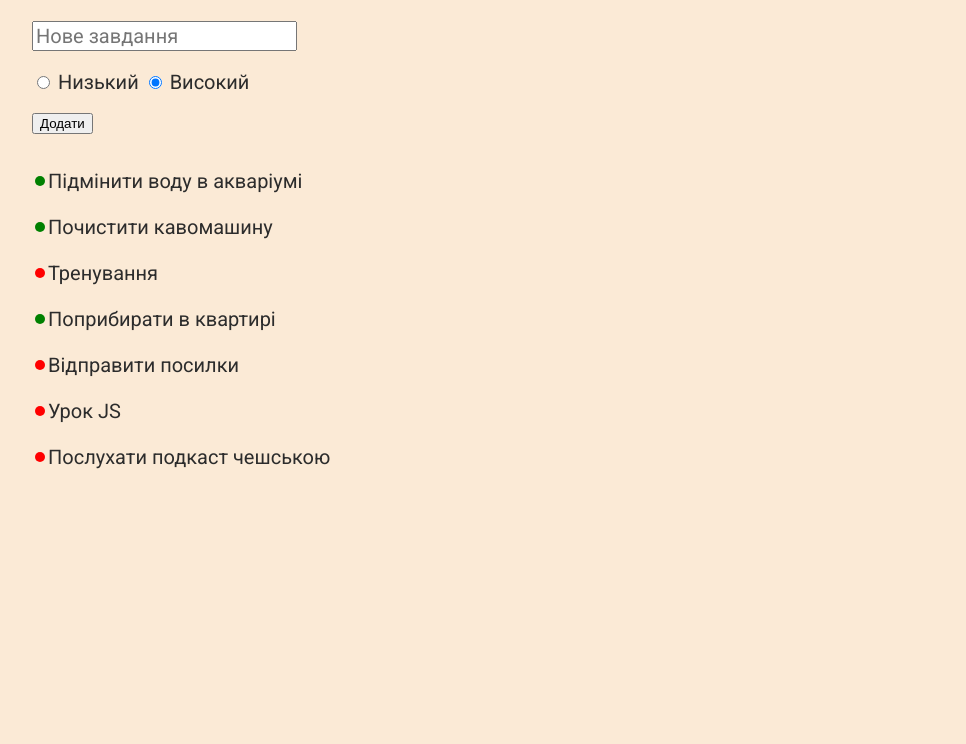
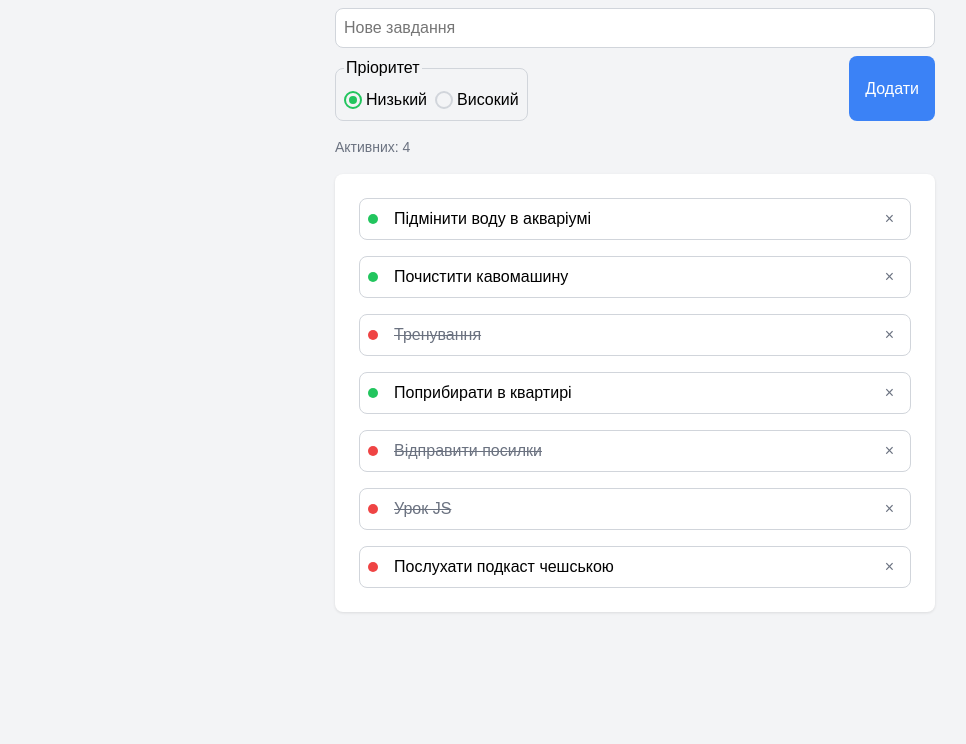
Before and after one commit to WebDeveloper-OlehRozhanskyi/ToDoList, a website built with Vite: page index.html in a window 1280 px wide. Shown: the part 88-832 px from the top of the page, without its empty margins (0-966 px from the left). After the commit the page ends 800 px from the top, so only its background shows below. Built offline with nearby package versions, Linux system fonts and the light colour scheme.

Commit message:
final version 1.0

```diff
--- a/index.html
+++ b/index.html
@@ -21,29 +21,35 @@
   <header class="header"></header>
   <main class="main">
    <section class="main__todo-task todo-task">
+    <div class="todo-task__container">
      <h1 class="todo-task__title">Мої завдання</h1>
      <form class="todo-task__form">
       <input class="todo-task__input" type="text" placeholder="Нове завдання" />
-     <div class="todo-task__check-wrap">
+      <fieldset class="todo-task__check-wrap">
+       <legend class="todo-task__title-form">Пріоритет</legend>
+       <label class="todo-task__label">
         <input
          class="todo-task__radio"
          type="radio"
-       id="low"
          name="priority"
-       value="low" />
-      <label class="todo-task__label" for="low">Низький</label>
+         value="low"
+         checked />
+        Низький
+       </label>
+       <label class="todo-task__label">
         <input
          class="todo-task__radio"
          type="radio"
-       id="high"
          name="priority"
-       value="high"
-       checked />
-      <label class="todo-task__label" for="high">Високий</label>
-     </div>
+         value="high" />
+        Високий
+       </label>
+      </fieldset>
       <button class="todo-task__add" type="submit">Додати</button>
      </form>
+     <p class="todo-task__counter"></p>
      <ul class="todo-task__list"></ul>
+    </div>
    </section>
   </main>
   <footer class="footer"></footer>
--- a/package.json
+++ b/package.json
@@ -1,5 +1,5 @@
 {
- "name": "start_template",
+ "name": "todo-list",
  "private": true,
  "version": "0.0.0",
  "type": "module",
--- a/src/js/components/todo.js
+++ b/src/js/components/todo.js
@@ -3,25 +3,57 @@ import { tasks } from '../data/array-of-tasks'
 export function initTodo() {
  const toDoList = document.querySelector('.todo-task__list')
  const form = document.querySelector('.todo-task__form')
+ const counter = document.querySelector('.todo-task__counter')
 
- function createListItem(item) {
+ function createListItem(item, index) {
   const listItem = document.createElement('li')
+  const listText = document.createElement('span')
+  const deleteBtn = document.createElement('button')
+
   listItem.className = 'todo-task__item'
-  listItem.textContent = item.name
+  listItem.dataset.index = index
+
+  listText.className = 'todo-task__text'
+  listText.textContent = item.name
+
   if (item.priority === 'low') {
    listItem.classList.add('todo-task__item--low')
   } else {
    listItem.classList.add('todo-task__item--high')
   }
 
+  deleteBtn.className = 'todo-task__delete'
+  deleteBtn.dataset.action = 'delete'
+
+  if (item.done) {
+   listText.classList.add('todo-task__text--done')
+  }
+  listItem.append(listText)
+  listItem.append(deleteBtn)
+
   return listItem
  }
 
  function renderToDoList(items) {
   toDoList.innerHTML = ''
-  const listItems = items.map(item => createListItem(item))
+
+  if (items.length === 0) {
+   const empty = document.createElement('li')
+   empty.className = 'todo-task__empty'
+   empty.textContent = 'Немає завдань'
+   toDoList.append(empty)
+
+   counter.textContent = 'Активних: 0'
+   return
+  }
+
+  const listItems = items.map((item, index) => createListItem(item, index))
 
   toDoList.append(...listItems)
+
+  const taskCount = items.filter(item => !item.done)
+
+  counter.textContent = `Активних: ${taskCount.length}`
  }
 
  renderToDoList(tasks)
@@ -47,4 +79,18 @@ export function initTodo() {
 
   input.value = ''
  })
+
+ toDoList.addEventListener('click', event => {
+  const listItem = event.target.closest('.todo-task__item')
+  if (!listItem) return
+
+  const index = Number(listItem.dataset.index)
+  if (event.target.dataset.action === 'delete') {
+   tasks.splice(index, 1)
+  } else {
+   tasks[index].done = !tasks[index].done
+  }
+
+  renderToDoList(tasks)
+ })
 }
--- a/src/scss/components/_page.scss
+++ b/src/scss/components/_page.scss
@@ -1,47 +1,151 @@
 @use 'foundation' as *;
 
 .main {
- margin: var(--gap-content);
-
- // .main__todo-task
- &__todo-task {
-  display: flex;
-  flex-direction: column;
-  row-gap: var(--gap-content);
- }
+ padding-block: var(--gap-xl);
 }
 
 .todo-task {
+ &__container {
+  @include container;
+
+  padding-block: var(--gap-lg);
+  display: flex;
+  flex-direction: column;
+  row-gap: var(--gap-md);
+ }
+
  // .todo-task__title
  &__title {
   @include margin-block;
+
+  font-size: var(--text-lg);
+  font-weight: 700;
+  line-height: 1;
  }
 
  // .todo-task__form
  &__form {
   display: flex;
-  flex-direction: column;
-  align-items: start;
-  row-gap: var(--gap-basic);
+  flex-wrap: wrap;
+  justify-content: space-between;
+  gap: var(--gap-sm);
  }
 
  // .todo-task__input
  &__input {
+  flex: 1 0 100%;
+  min-height: rem(40);
+  padding: var(--gap-sm) var(--gap-sm);
   font-family: inherit;
   font-size: inherit;
+  border: 1px solid var(--color-300);
+  border-radius: var(--radius);
  }
 
  // .todo-task__check-wrap
- //  &__check-wrap {}
+ &__check-wrap {
+  display: flex;
+  align-items: center;
+  column-gap: var(--gap-sm);
+  margin: 0;
+  padding: var(--gap-sm);
+  border: 1px solid var(--color-300);
+  border-radius: var(--radius);
+
+  // margin-right: var(--gap-md);
+ }
+
+ // .todo-task__title-form
+ &__title-form {
+  @include margin-block;
+
+  font-size: var(--text-base);
+ }
 
  // .todo-task__radio
- //  &__radio {}
+ &__radio {
+  display: grid;
+  place-content: center;
+  width: rem(18);
+  height: rem(18);
+  margin: 0;
+  border: rem(2) solid var(--color-300);
+  border-radius: 50%;
+  transition: var(--transition);
+  cursor: pointer;
+  appearance: none;
+  flex-shrink: 0;
+
+  &::before {
+   width: rem(8);
+   height: rem(8);
+   background-color: var(--color-accent);
+   border-radius: 50%;
+   transform: scale(0);
+   transition: var(--transition);
+   content: '';
+  }
+
+  &:checked {
+   border-color: var(--color-accent);
+
+   &::before {
+    transform: scale(1);
+   }
+  }
+
+  &:hover {
+   border-color: var(--color-accent);
+  }
+
+  &[value='low']:checked {
+   border-color: var(--color-success);
+
+   &::before {
+    background-color: var(--color-success);
+   }
+  }
+
+  &[value='high']:checked {
+   border-color: var(--color-danger);
+
+   &::before {
+    background-color: var(--color-danger);
+   }
+  }
+ }
 
  // .todo-task__label
- //  &__label {}
+ &__label {
+  display: flex;
+  align-items: center;
+  gap: var(--gap-xs);
+  cursor: pointer;
+ }
 
  // .todo-task__add
- //  &__add {}
+ &__add {
+  @include button;
+
+  padding: var(--gap-sm) var(--gap-md);
+  color: var(--color-white);
+  background-color: var(--color-accent);
+  border: none;
+  border-radius: var(--radius);
+  transition: var(--transition);
+
+  &:hover {
+   background-color: var(--color-accent-dark);
+  }
+ }
+
+ // .todo-task__counter
+ &__counter {
+  @include margin-block;
+
+  font-size: var(--text-sm);
+  color: var(--color-600);
+ }
 
  // .todo-task__list
  &__list {
@@ -49,32 +153,78 @@
 
   display: flex;
   flex-direction: column;
-  row-gap: var(--gap-basic);
-  max-width: max-content;
+  row-gap: var(--gap-md);
+  padding: var(--gap-lg);
+  background-color: var(--color-white);
+  border-radius: var(--radius);
+  box-shadow: var(--shadow);
+
+  @media (width <= rem($xsm)) {
+   padding: var(--gap-md);
+  }
  }
 
  // .todo-task__item
  &__item {
-  position: relative;
-  padding-left: var(--gap-basic);
+  display: flex;
+  align-items: center;
+  column-gap: var(--gap-md);
+  padding: var(--gap-sm);
+  border: 1px solid var(--color-300);
+  border-radius: var(--radius);
+  transition: var(--transition);
+  cursor: pointer;
+
+  &:hover {
+   background-color: var(--color-100);
+  }
 
   &::before {
-   position: absolute;
-   top: 50%;
-   left: rem(3);
    width: rem(10);
    height: rem(10);
    border-radius: 50%;
-   transform: translateY(-50%);
+   flex-shrink: 0;
    content: '';
   }
 
   &--high::before {
-   background-color: red;
+   background-color: var(--color-danger);
   }
 
   &--low::before {
-   background-color: green;
+   background-color: var(--color-success);
+  }
+ }
+
+ // .todo-task__text
+ &__text {
+  transition: var(--transition);
+  flex-grow: 1;
+
+  &--done {
+   text-decoration: line-through;
+   color: var(--color-600);
+  }
+ }
+
+ // .todo-task__delete
+ &__delete {
+  @include button;
+
+  padding: var(--gap-sm);
+  line-height: 0;
+  color: var(--color-600);
+  background-color: transparent;
+  border: none;
+  cursor: pointer;
+
+  &::before {
+   transition: var(--transition);
+   content: '\00D7';
+  }
+
+  &:hover::before {
+   color: var(--color-danger);
   }
  }
 }
--- a/src/scss/components/_root.scss
+++ b/src/scss/components/_root.scss
@@ -2,24 +2,36 @@
 @use 'variables' as *;
 
 :root {
- --font-family: 'Roboto', sans-serif;
- --second-family: '', sans-serif;
- --third-family: '', sans-serif;
- --background: #fbead6;
- --background-second: #7aa4ad;
- --main-color: #2c2c2c;
- --title-color: #717171;
- --brand-color: #ffd11a;
- --white: #fff;
- --black: #000;
- --padding-inline: #{rem(40)};
- --gap-50: #{rem(50)};
- --gap-content: #{rem(32)};
- --gap-basic: #{rem(16)};
- --transition-long: 0.5s;
+ // Нейтральна шкала (текст, фони, бордери) — сіра
+ --color-900: #1a1a2e; // майже чорний — основний текст
+ --color-600: #6b7280; // сірий — другорядний текст
+ --color-300: #d1d5db; // світло-сірий — бордери
+ --color-100: #f3f4f6; // майже білий — фон блоків
+ --color-white: #fff;
 
- @media (width <= rem($l)) {
-  // --padding-inline: var(--gap-content);
+ // ОДИН акцент — обери свій. Наприклад синій:
+ --color-accent: #3b82f6; // кнопки, активні стани
+ --color-accent-dark: #2563eb; // ховер акценту
+
+ // Семантичні (статуси)
+ --color-danger: #ef4444; // видалення, високий пріоритет
+ --color-success: #22c55e; // виконано, низький пріоритет
+ --font-family: 'Arial', sans-serif;
+ --text-lg: #{rem(24)}; // заголовок h1
+ --text-base: #{rem(16)}; // весь основний текст
+ --text-sm: #{rem(14)}; // другорядне (лічильник, підписи)
+ --padding-inline: #{rem(32)};
+ --gap-xs: #{rem(4)};
+ --gap-sm: #{rem(8)};
+ --gap-md: #{rem(16)};
+ --gap-lg: #{rem(24)};
+ --gap-xl: #{rem(32)};
+ --radius: #{rem(8)};
+ --shadow: 0 1px 3px rgb(0 0 0 / 10%);
+ --transition: 0.3s;
+
+ @media (width <= rem($xsm)) {
+  --padding-inline: var(--gap-md);
  }
 
  @media (width <= rem($bm)) {
--- a/src/scss/components/_settings.scss
+++ b/src/scss/components/_settings.scss
@@ -13,11 +13,11 @@ body {
  margin: 0;
  padding: 0;
  font-family: var(--font-family);
- font-size: fluid(18, 20, $small-mobile, $mobile);
+ font-size: var(--text-base);
  font-weight: 400;
  line-height: 1.5;
  color: var(--main-color);
- background-color: var(--background);
+ background-color: var(--color-100);
  border: 0;
 
  /*  &.menu-active {
@@ -30,23 +30,20 @@ body {
  } */
 }
 
-.wrapper {
- position: relative;
-}
+:focus-visible {
+ outline: 2px solid var(--color-accent);
+ outline-offset: 2px;
 
-:focus-visible {
- outline: rem(2) solid var(--main-color);
- outline-offset: rem(3);
- transition-duration: 0s !important;
+ //  transition-duration: 0s !important;
 }
 
 .visually-hidden {
  position: absolute !important;
  overflow: hidden !important;
  clip-path: inset(50%) !important;
- width: rem(1) !important;
- height: rem(1) !important;
- margin: rem(-1) !important;
+ width: 1px !important;
+ height: 1px !important;
+ margin: 1px !important;
  padding: 0 !important;
  white-space: nowrap !important;
  border: 0 !important;
--- a/src/scss/components/_variables.scss
+++ b/src/scss/components/_variables.scss
@@ -1,5 +1,5 @@
 $desktop: 1279.98;
-$container: 1200;
+$container: 600;
 $l: 1440.98;
 $bt: 1199.98;
 $t: 1023.98;
```
Also changed, not shown: README.md (added), ToDoList.png (added). Lines whose indentation alone changed are shown as unchanged.
